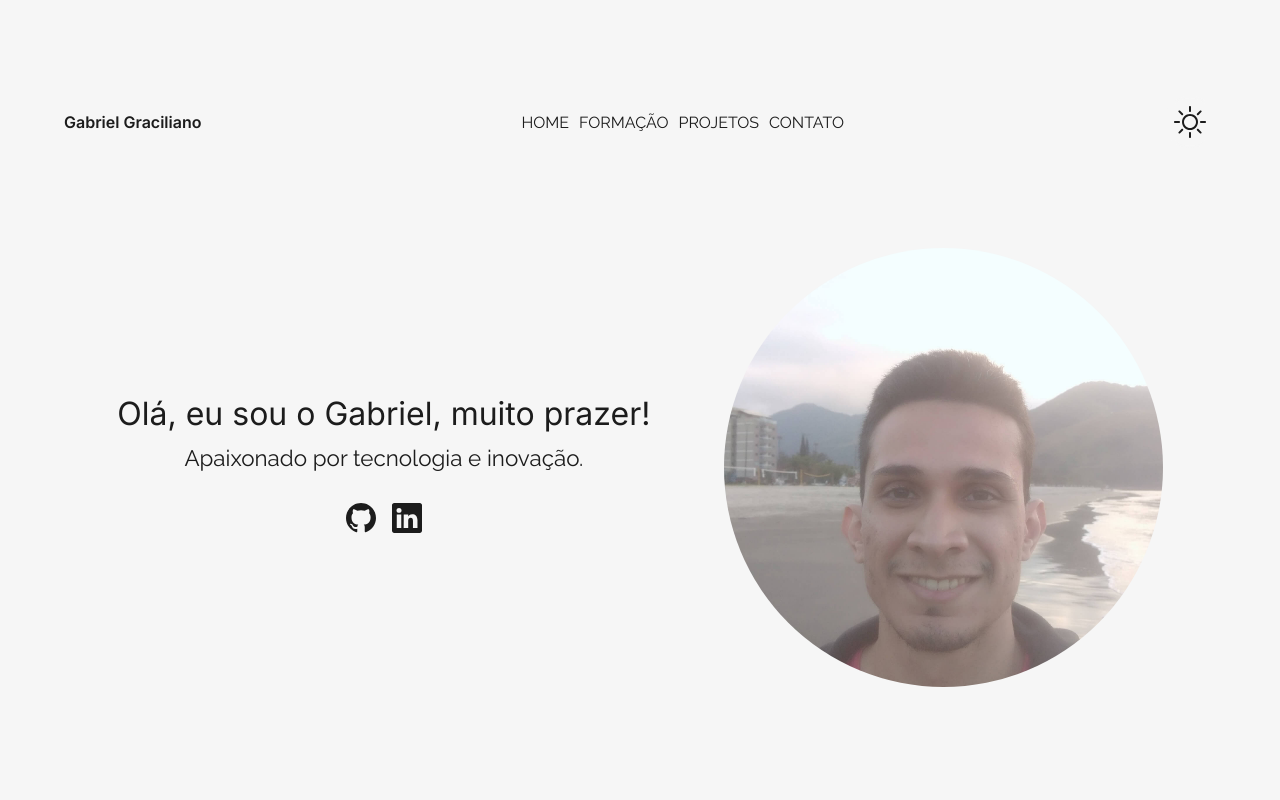
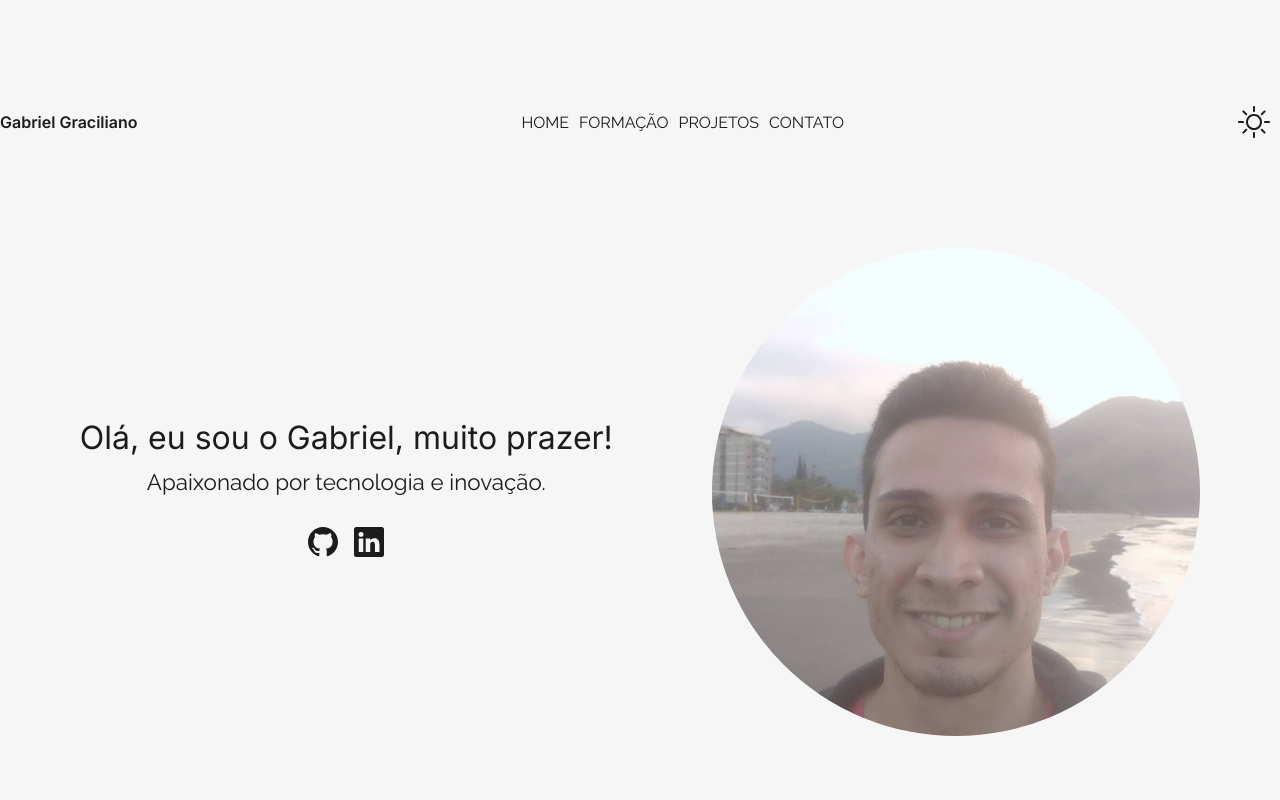
Before and after one commit to GracilianoOG/dio-portfolio, a React (Vite) app: page / in a window 1280 px wide. Shown: the top 800 px of the page. Built offline with nearby package versions, Linux system fonts and the light colour scheme.

Commit message:
Limit max size on bigger screens

```diff
--- a/src/components/Wrapper.jsx
+++ b/src/components/Wrapper.jsx
@@ -4,13 +4,14 @@ import { devices } from "../utils/breakpoints";
 
 const WrapperStyled = styled.div`
   margin: 1rem 1rem 7.5rem 1rem;
+  max-width: 90rem;
 
   @media screen and ${devices.md} {
     margin: 2.5rem 2.5rem 8rem 2.5rem;
   }
 
   @media screen and ${devices.lg} {
-    margin: 4rem;
+    margin: 4rem auto;
   }
 `;
 
```
